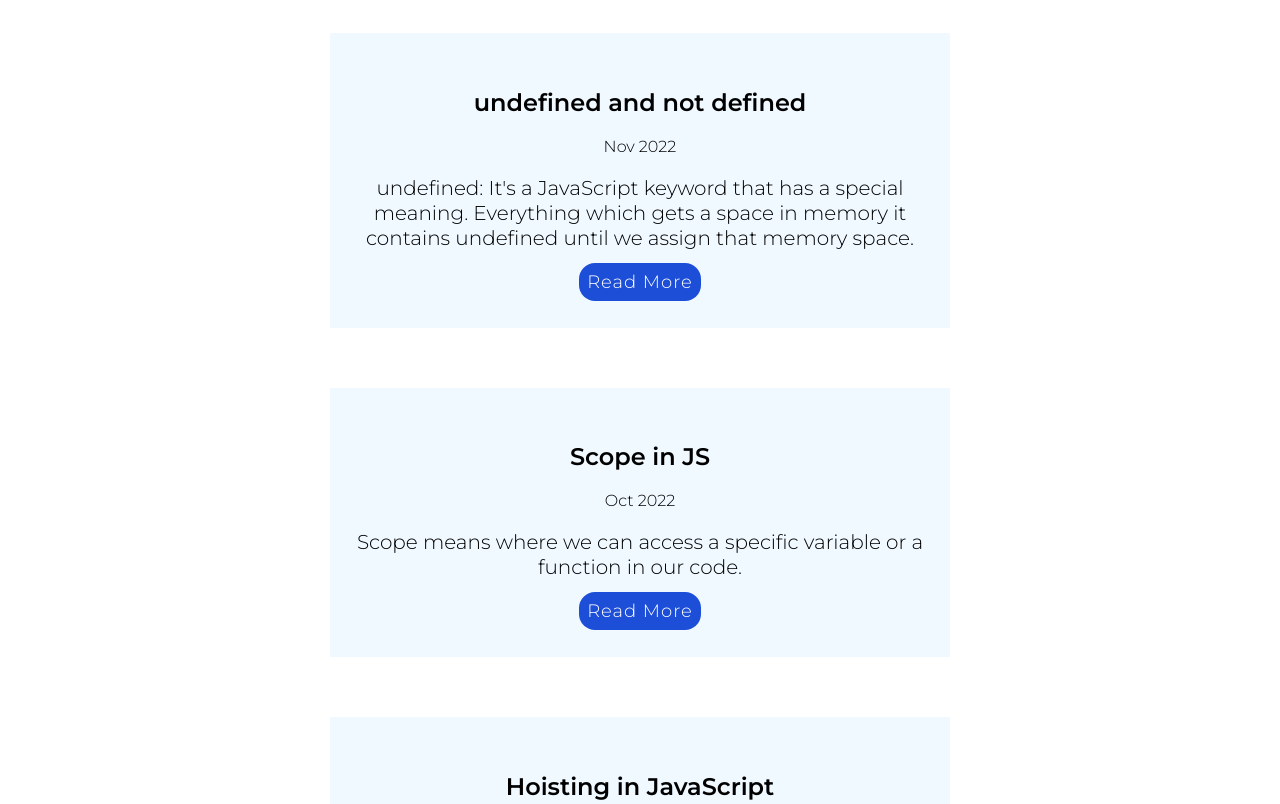
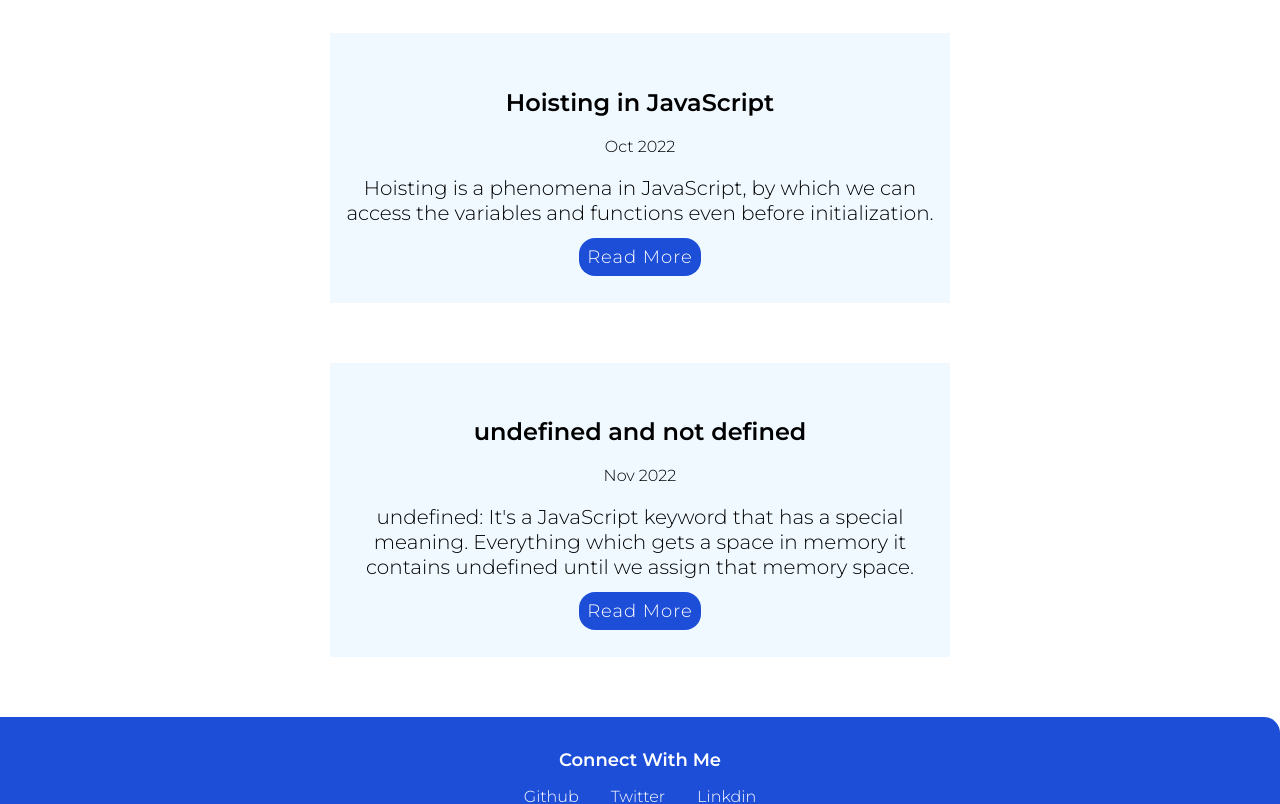
Before and after one commit to yash-purkar/portfolio, a React (Create React App) app: page /blogs in a window 1280 px wide. Shown: the part 580-1384 px from the top of the page. Built offline with nearby package versions, Linux system fonts and the light colour scheme.

Commit message:
removed blog

```diff
--- a/src/Components/Blogs/BlogData.js
+++ b/src/Components/Blogs/BlogData.js
@@ -1,4 +1,12 @@
 const data = [
+
+  {
+    heading: "Hoisting in JavaScript",
+    date: "Oct 2022",
+    text: "Hoisting is a phenomena in JavaScript, by which we can access the variables and functions even before initialization.",
+    cls: "blog_white",
+    blogUrl: "https://yashpurkar.hashnode.dev/hoisting-in-javascript-1"
+  },
   {
     heading: "undefined and not defined",
     date: "Nov 2022",
@@ -7,21 +15,6 @@ const data = [
     blogUrl: "https://yashpurkar.hashnode.dev/undefined-not-defined"
   },
 
-
-  {
-    heading: "Scope in JS",
-    date: "Oct 2022",
-    text: "Scope means where we can access a specific variable or a function in our code.",
-    cls: "blog_off_white",
-    blogUrl: "https://link.medium.com/w1n7Sid2Avb"
-  },
-  {
-    heading: "Hoisting in JavaScript",
-    date: "Oct 2022",
-    text: "Hoisting is a phenomena in JavaScript, by which we can access the variables and functions even before initialization.",
-    cls: "blog_white",
-    blogUrl: "https://yashpurkar.hashnode.dev/hoisting-in-javascript-1"
-  }
 ];
 
 export default data
```
